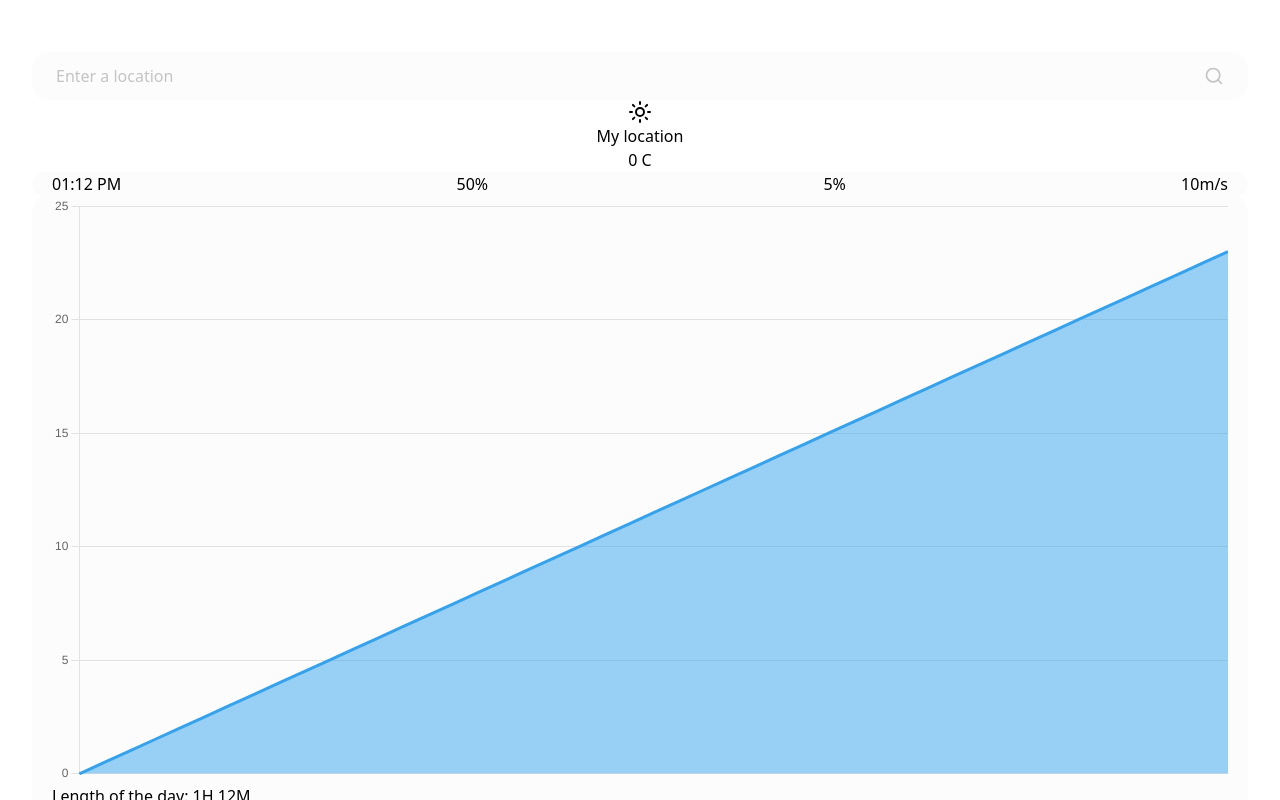
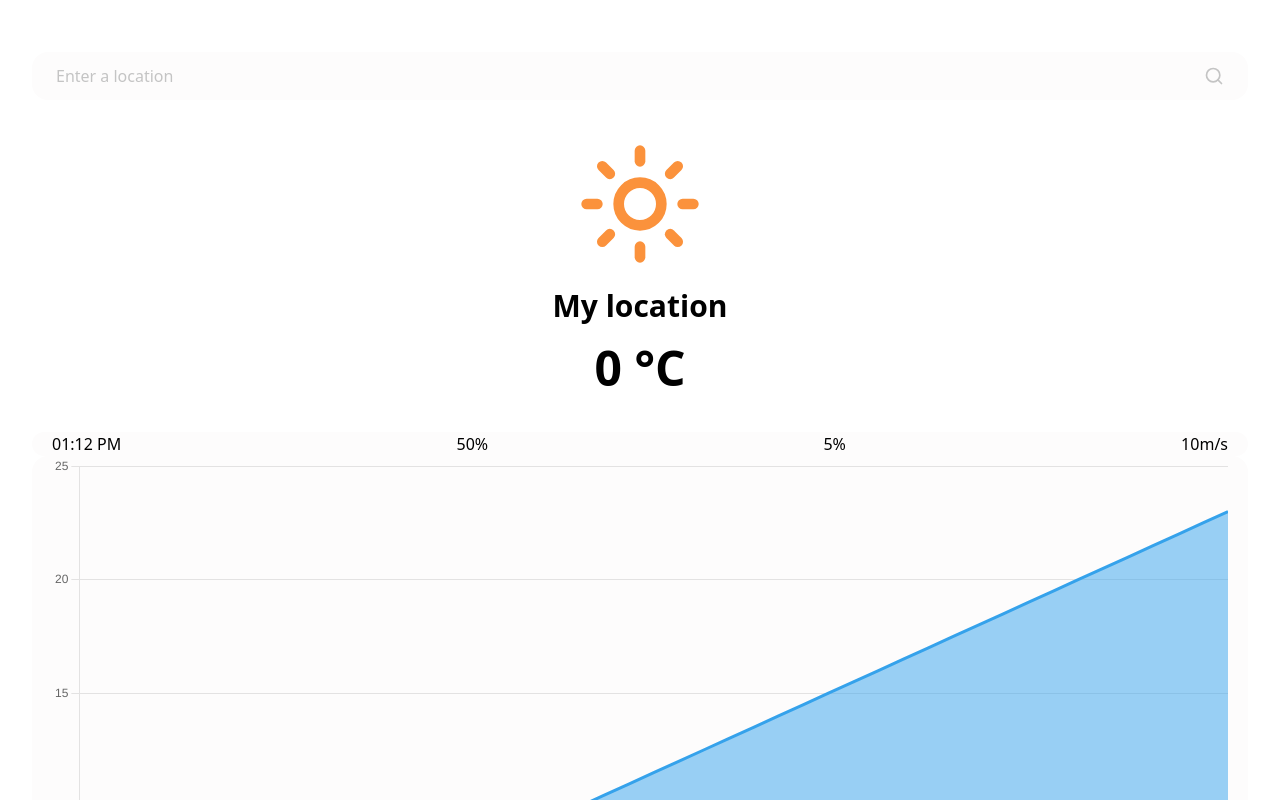
Before and after one commit to RPE8/symmetrical-potato, a Next.js app: page / in a window 1280 px wide. Shown: the top 800 px of the page. Built offline with nearby package versions, Linux system fonts and the light colour scheme.

Commit message:
Add styles to main weather block

```diff
--- a/src/components/WeatherMainInfoBlock.tsx
+++ b/src/components/WeatherMainInfoBlock.tsx
@@ -14,22 +14,24 @@ interface WeatherInfoMainProps {
   location: string;
 }
 
+const iconClasses = "h-32 w-32";
+
 const weatherInfo: WeathersInfoMap = {
   sunny: {
     description: "Sunny",
-    icon: <Icons.Sun />,
+    icon: <Icons.Sun className={iconClasses + " stroke-orange-400"} />,
   },
   cloudy: {
     description: "Cloudy",
-    icon: <Icons.Cloudy />,
+    icon: <Icons.Cloudy className={iconClasses} />,
   },
   rainy: {
     description: "Rainy",
-    icon: <Icons.CloudRain />,
+    icon: <Icons.CloudRain className={iconClasses} />,
   },
   snowy: {
     description: "Snowy",
-    icon: <Icons.CloudSnow />,
+    icon: <Icons.CloudSnow className={iconClasses} />,
   },
 };
 
@@ -46,11 +48,13 @@ const WeatherInfoMain = ({
   const currentWeather = weatherInfo[weather];
 
   return (
-    <div className="flex flex-col items-center">
-      {currentWeather.icon} {location}{" "}
-      <span>
-        {temperature} {temperatureUnit}
-      </span>
+    <div className="flex flex-col items-center my-10">
+      {currentWeather.icon}
+      <h1 className="text-3xl font-bold my-5">{location}</h1>
+
+      <h2 className="text-5xl font-semibold">
+        {temperature} &deg;{temperatureUnit}
+      </h2>
     </div>
   );
 };
```
